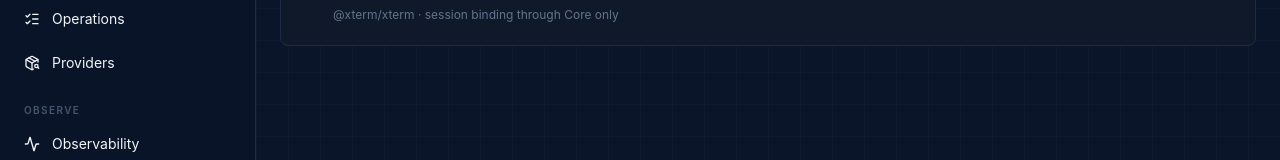
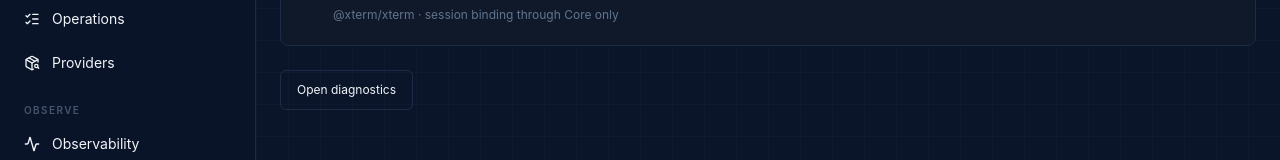
Before and after one commit to mcpdev80/baseharbor-console, a Next.js app: page /settings in a window 1280 px wide. Shown: the part 440-600 px from the top of the page. Built offline with nearby package versions, Linux system fonts and the light colour scheme.

Commit message:
feat: expose Console diagnostics

```diff
--- a/src/app/settings/page.tsx
+++ b/src/app/settings/page.tsx
@@ -1,3 +1,4 @@
+import Link from "next/link";
 import { Monitor, PlugZap, TerminalSquare } from "lucide-react";
 
 const settings = [
@@ -17,5 +18,6 @@ export default function SettingsPage() {
         </section>
       ))}
     </div>
+    <Link href="/settings/diagnostics" className="inline-flex min-h-10 items-center rounded-md border border-[var(--border)] px-4 text-xs text-slate-300 hover:border-[var(--bh-signal-blue)]/35">Open diagnostics</Link>
   </div>;
 }
```
